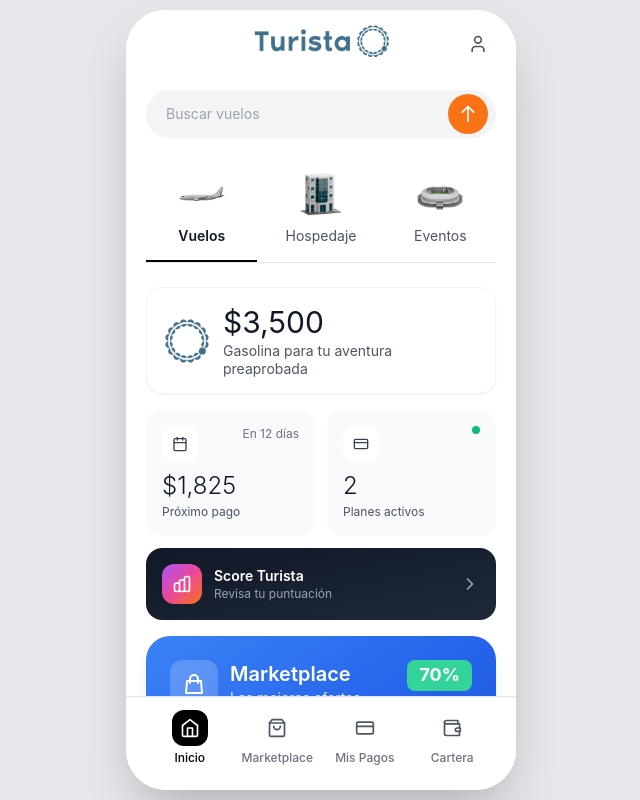
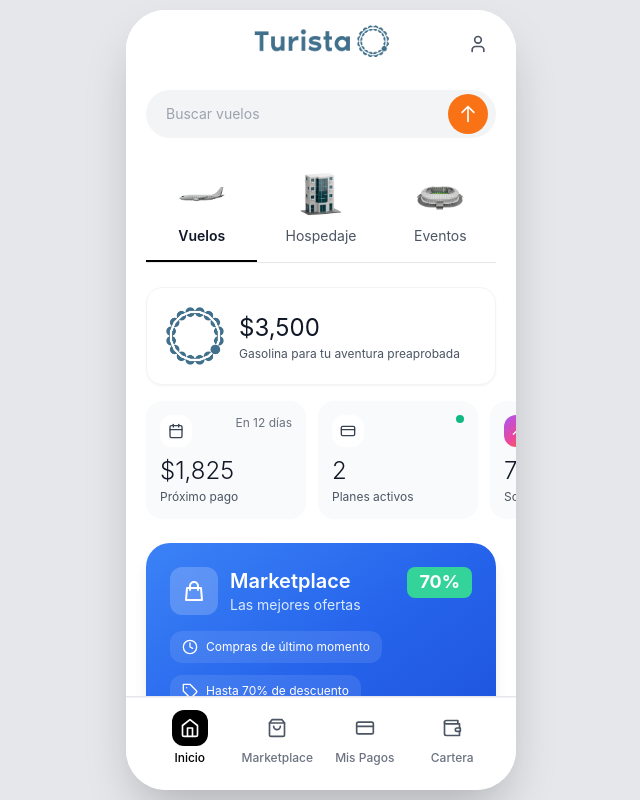
Before and after one commit to Rene-Nun/Pagox_proto_ux, a Next.js app: page / in a window 1280 px wide. Shown: the whole page, without its empty margins (319-959 px from the left). Built offline with nearby package versions, Linux system fonts and the light colour scheme.

Commit message:
Actualizar HomeScreen.tsx

```diff
--- a/app/components/screens/HomeScreen.tsx
+++ b/app/components/screens/HomeScreen.tsx
@@ -1,7 +1,7 @@
 import { useState } from 'react'
 import MobileContainer from '../MobileContainer'
 import Header from '../Header'
-import { Calendar, CreditCard, Clock, Tag, ChevronRight } from 'lucide-react'
+import { Calendar, CreditCard, Clock, Tag, ChevronRight, TrendingUp } from 'lucide-react'
 
 interface HomeScreenProps {
   onNavigate: (screen: string, tab?: string) => void
@@ -139,29 +139,30 @@ export default function HomeScreen({ onNavigate, activeTab }: HomeScreenProps) {
 
           {/* Resto del contenido con espaciado */}
           <div className="space-y-4 pt-6">
-            {/* Saldo disponible - Card simple blanca con logo a la izquierda */}
+            {/* Saldo disponible - Card simple blanca con logo MÁS GRANDE a la izquierda */}
             <div className="bg-white rounded-2xl p-4 shadow-sm border border-gray-100">
               <div className="flex items-center gap-3">
                 <div className="flex-shrink-0">
                   <img
                     src="/images/TuristaVector.png"
                     alt="Turista"
-                    className="w-12 h-12 object-contain"
+                    className="w-16 h-16 object-contain"
                   />
                 </div>
                 <div className="flex-1">
-                  <h2 className="text-3xl font-normal text-gray-900 mb-0.5">$3,500</h2>
-                  <p className="text-gray-600 text-sm leading-tight">Gasolina para tu aventura preaprobada</p>
+                  <h2 className="text-2xl font-normal text-gray-900 mb-0.5">$3,500</h2>
+                  <p className="text-gray-600 text-xs leading-tight">Gasolina para tu aventura preaprobada</p>
                 </div>
               </div>
             </div>
 
-            {/* Stats Grid - Más compacto */}
-            <div className="grid grid-cols-2 gap-3">
+            {/* Stats Grid - SCROLL HORIZONTAL con 3 cards */}
+            <div className="overflow-x-auto -mx-5 px-5 scrollbar-hide">
+              <div className="flex gap-3 min-w-min pb-2">
                 {/* Próximo pago */}
-              <div className="bg-gray-50 rounded-2xl p-4">
+                <div className="bg-gray-50 rounded-2xl p-3.5 min-w-[160px]">
                   <div className="flex items-start justify-between mb-2">
-                  <div className="w-9 h-9 bg-white rounded-xl flex items-center justify-center">
+                    <div className="w-8 h-8 bg-white rounded-xl flex items-center justify-center">
                       <Calendar className="w-4 h-4 text-gray-700" />
                     </div>
                     <span className="text-xs text-gray-500">En 12 días</span>
@@ -171,9 +172,9 @@ export default function HomeScreen({ onNavigate, activeTab }: HomeScreenProps) {
                 </div>
 
                 {/* Planes activos */}
-              <div className="bg-gray-50 rounded-2xl p-4">
+                <div className="bg-gray-50 rounded-2xl p-3.5 min-w-[160px]">
                   <div className="flex items-start justify-between mb-2">
-                  <div className="w-9 h-9 bg-white rounded-xl flex items-center justify-center">
+                    <div className="w-8 h-8 bg-white rounded-xl flex items-center justify-center">
                       <CreditCard className="w-4 h-4 text-gray-700" />
                     </div>
                     <div className="w-2 h-2 bg-emerald-500 rounded-full"></div>
@@ -182,21 +183,16 @@ export default function HomeScreen({ onNavigate, activeTab }: HomeScreenProps) {
                   <p className="text-xs text-gray-600">Planes activos</p>
                 </div>
 
-              {/* Score Turista - Tercera card */}
-              <div className="col-span-2 bg-gradient-to-br from-gray-900 to-gray-800 rounded-2xl p-4 relative overflow-hidden">
-                <div className="flex items-center justify-between">
-                  <div className="flex items-center gap-3">
-                    <div className="w-10 h-10 bg-gradient-to-br from-purple-500 via-pink-500 to-orange-500 rounded-xl flex items-center justify-center">
-                      <svg className="w-5 h-5 text-white" fill="none" stroke="currentColor" viewBox="0 0 24 24">
-                        <path strokeLinecap="round" strokeLinejoin="round" strokeWidth={2} d="M9 19v-6a2 2 0 00-2-2H5a2 2 0 00-2 2v6a2 2 0 002 2h2a2 2 0 002-2zm0 0V9a2 2 0 012-2h2a2 2 0 012 2v10m-6 0a2 2 0 002 2h2a2 2 0 002-2m0 0V5a2 2 0 012-2h2a2 2 0 012 2v14a2 2 0 01-2 2h-2a2 2 0 01-2-2z" />
-                      </svg>
+                {/* Score Turista - Tercera card (VISIBLE AL HACER SCROLL) */}
+                <div className="bg-gray-50 rounded-2xl p-3.5 min-w-[160px]">
+                  <div className="flex items-start justify-between mb-2">
+                    <div className="w-8 h-8 bg-gradient-to-br from-purple-500 via-pink-500 to-orange-500 rounded-xl flex items-center justify-center">
+                      <TrendingUp className="w-4 h-4 text-white" />
                     </div>
-                    <div>
-                      <p className="text-white font-semibold text-sm">Score Turista</p>
-                      <p className="text-gray-400 text-xs">Revisa tu puntuación</p>
+                    <ChevronRight className="w-4 h-4 text-gray-400" />
                   </div>
-                  </div>
-                  <ChevronRight className="w-5 h-5 text-gray-400" />
+                  <p className="text-2xl font-light text-gray-900 mb-0.5">750</p>
+                  <p className="text-xs text-gray-600">Score Turista</p>
                 </div>
               </div>
             </div>
@@ -244,6 +240,17 @@ export default function HomeScreen({ onNavigate, activeTab }: HomeScreenProps) {
 
         </div>
       </div>
+
+      {/* CSS para ocultar scrollbar pero mantener funcionalidad */}
+      <style jsx>{`
+        .scrollbar-hide::-webkit-scrollbar {
+          display: none;
+        }
+        .scrollbar-hide {
+          -ms-overflow-style: none;
+          scrollbar-width: none;
+        }
+      `}</style>
     </MobileContainer>
   )
 }
```
Lines whose indentation alone changed are shown as unchanged.
